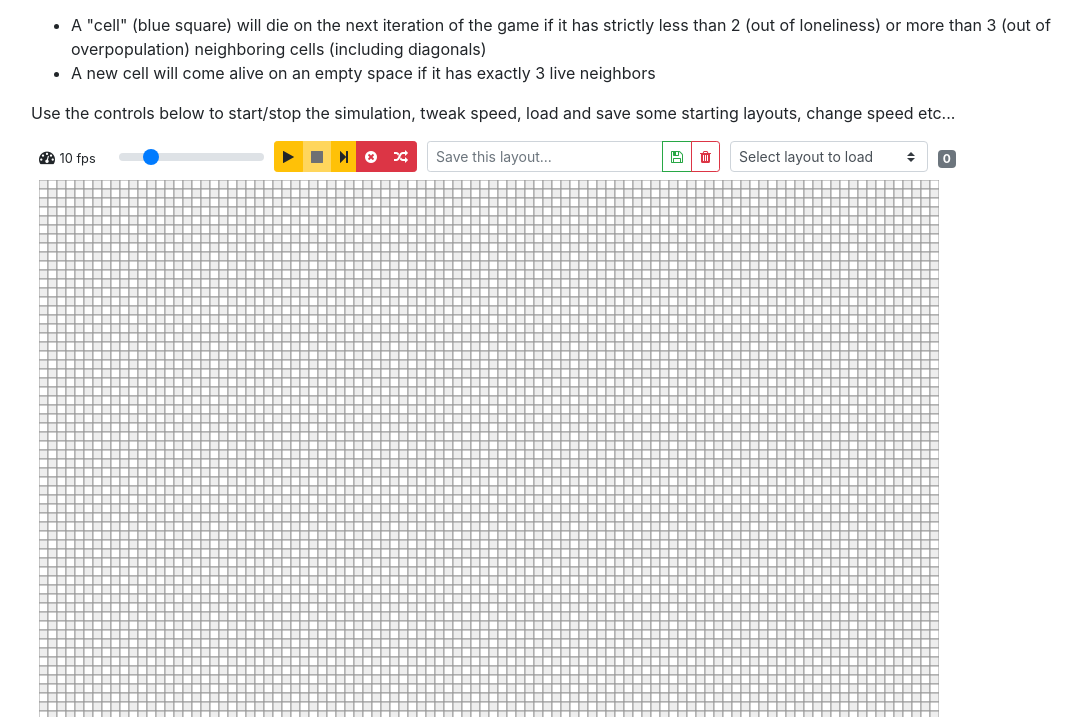
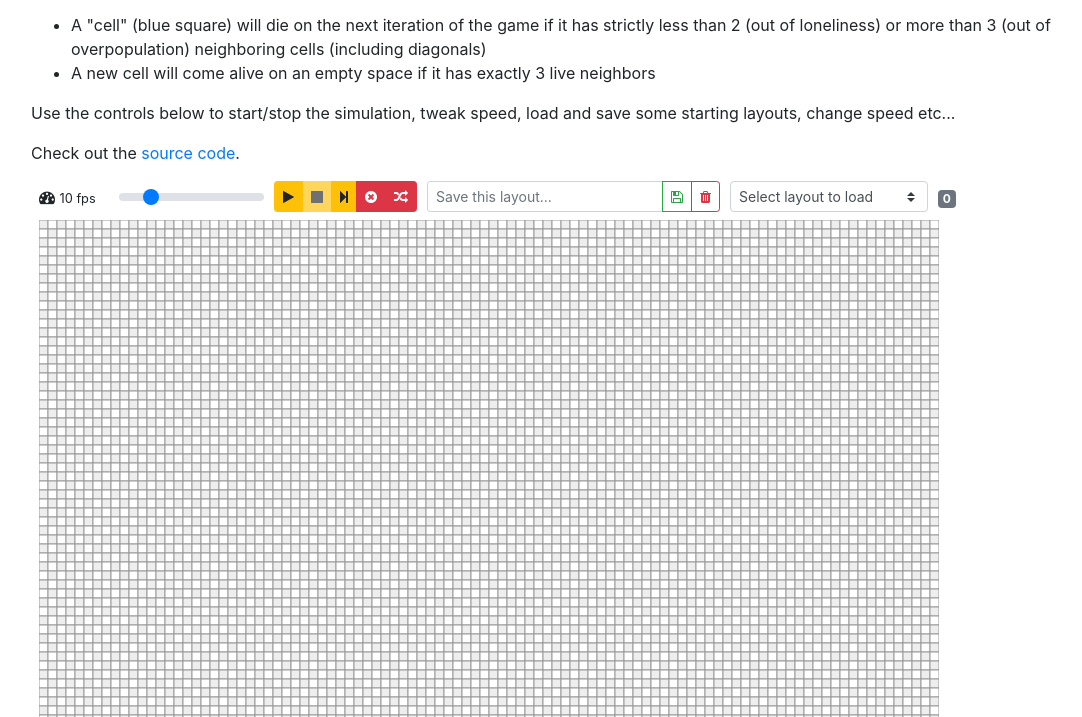
Before and after one commit to Yann-J/game-of-life, a plain HTML site: page index.html in a window 1280 px wide. Shown: the part 83-800 px from the top of the page, without its empty margins (54-1136 px from the left). Drawn offline with nearby package versions, Linux system fonts and the light colour scheme.

Commit message:
Update links

```diff
--- a/index.html
+++ b/index.html
@@ -18,6 +18,7 @@
       <li>A new cell will come alive on an empty space if it has exactly 3 live neighbors</li>
     </ul>
     <p>Use the controls below to start/stop the simulation, tweak speed, load and save some starting layouts, change speed etc...</p>
+    <p>Check out the <a href="https://github.com/Yann-J/game-of-life" target="_blank" rel="noopener noreferrer">source code</a>.</p>
     <form class="m-2">
       <div class="form-row align-items-center">
         <div class="col-auto" style="width: 80px;">
```
Also changed, not shown: 1 other file.
